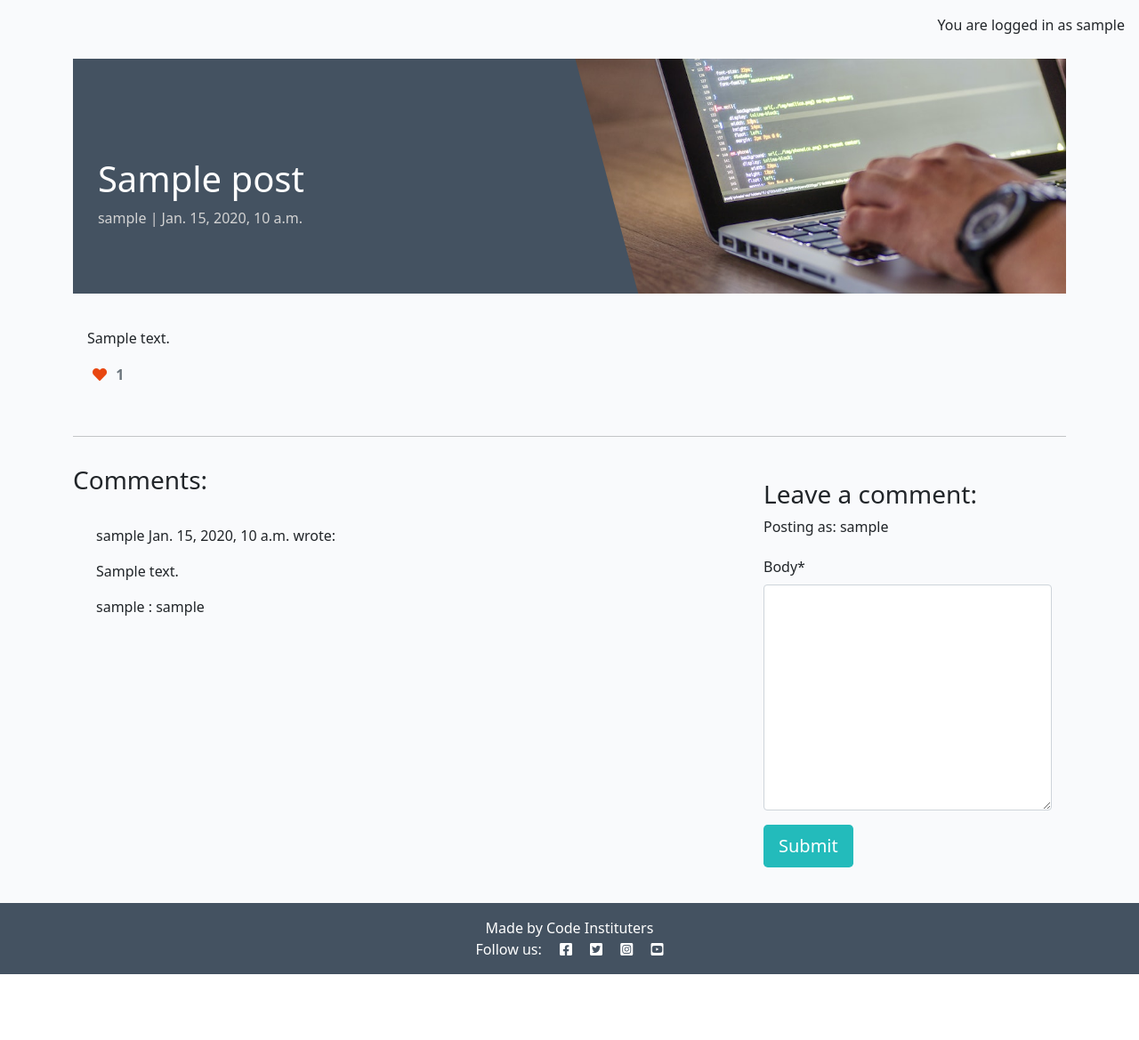
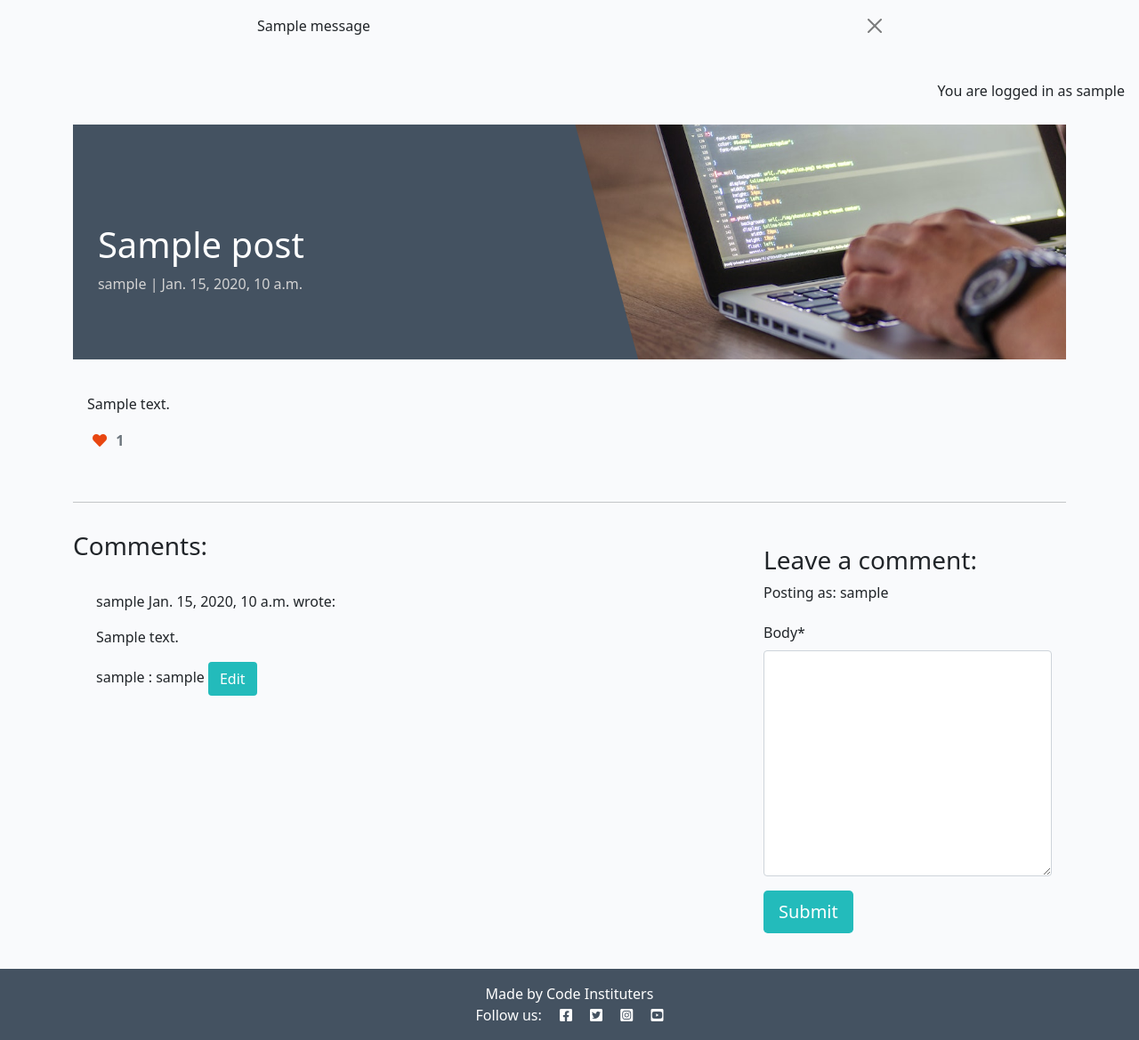
Before and after one commit to AJGreaves/blog-lesson-plan, a Django app: a page that uses templates/base.html in a window 1280 px wide. Shown: the part 60-1229 px from the top of the page at 89% size. Before the commit the page ends 1155 px from the top, so only its background shows below. Run offline with Django 4.2, Linux system fonts and the light colour scheme; a user stored in the database is signed in; tables that the repository leaves empty hold one stand-in row (values such as "Sample post"); one stand-in notice (Sample message) is shown; parts of the project's set-up code (start-up, migrations or seed data) failed here and were passed over; some libraries are stand-ins or nearby versions.

Commit message:
Handle editing comments

```diff
--- a/blog/templates/blog/post_detail.html
+++ b/blog/templates/blog/post_detail.html
@@ -76,7 +76,11 @@
                     </div>
                     {{comment.author}} : {{ user.username}}
                     {% if not comment.approved and comment.author == user %}
-                    <p class="approval">This comment is awaiting approval</p>{% endif %}
+                    <p class="approval">This comment is awaiting approval</p>
+                    {% endif %}
+                    {% if user.is_authenticated and comment.author == user %}
+                    <button class="btn btn-edit" comment_id="{{ comment.id }}">Edit</button>
+                    {% endif %}
                 </div>
                 <!-- Our for loop ends here -->
                 {% endfor %}
@@ -102,6 +106,9 @@
     </div>
 </div>
 
+{% endblock content %}
 
-
-{% endblock content %}
+{% block extras %}
+{% load static %}
+<script src="{% static 'js/comments.js' %}"></script>
+{% endblock extras %}
--- a/blog/urls.py
+++ b/blog/urls.py
@@ -5,4 +5,6 @@ urlpatterns = [
     path('', views.PostList.as_view(), name='home'),
     path('<slug:slug>/', views.post_detail, name='post_detail'),
     path('like/<slug:slug>', views.post_like, name='post_like'),
+    path('<slug:slug>/edit_comment/<int:comment_id>',
+         views.comment_edit, name='comment_edit'),
 ]
--- a/blog/views.py
+++ b/blog/views.py
@@ -1,7 +1,8 @@
 from django.shortcuts import render, get_object_or_404, reverse
 from django.views import generic
+from django.contrib import messages
 from django.http import HttpResponseRedirect
-from .models import Post
+from .models import Post, Comment
 from .forms import CommentForm
 
 # Create your views here.
@@ -83,3 +84,28 @@ def post_like(request, slug, *args, **kwargs):
             post.likes.add(request.user)
 
     return HttpResponseRedirect(reverse('post_detail', args=[slug]))
+
+
+def comment_edit(request, slug, comment_id, *args, **kwargs):
+    """
+    view to edit comments
+    """
+    if request.method == "POST":
+
+        queryset = Post.objects.filter(status=1)
+        post = get_object_or_404(queryset, slug=slug)
+        # comment = post.comments.filter(id=comment_id).first()
+        comment = get_object_or_404(Comment, id=comment_id)
+
+        comment_form = CommentForm(data=request.POST, instance=comment)
+        if comment_form.is_valid() and comment.author == request.user:
+            comment = comment_form.save(commit=False)
+            comment.post = post
+            comment.approved = False
+            comment.save()
+            messages.add_message(request, messages.SUCCESS, 'Comment Updated!')
+        else:
+            messages.add_message(request, messages.ERROR,
+                                 'Error updating comment!')
+
+    return HttpResponseRedirect(reverse('post_detail', args=[slug]))
--- /dev/null
+++ b/static/js/comments.js
@@ -0,0 +1,14 @@
+var editButtons = document.getElementsByClassName("btn-edit");
+var commentText = document.getElementsByTagName("textarea")[0];
+var commentForm = document.getElementById("commentForm");
+var submitButton = document.getElementById("submitButton");
+
+for (let button of editButtons) {
+    button.addEventListener("click", (e) => {
+        let commentId = e.target.getAttribute("comment_id");
+        let commentContent = document.getElementById(`comment${commentId}`).innerText;
+        commentText.value = commentContent;
+        submitButton.innerText = "Update";
+        commentForm.setAttribute("action", `edit_comment/${commentId}`);
+    });
+}
--- a/static/js/script.js
+++ /dev/null
@@ -1 +0,0 @@
-console.log("it works!");
--- a/templates/base.html
+++ b/templates/base.html
@@ -73,6 +73,19 @@
         </div>
     </nav>
 
+    <div class="container">
+        <div class="row">
+            <div class="col-md-8 offset-md-2">
+                {% for message in messages %}
+                <div class="alert {{ message.tags }} alert-dismissible fade show" id="msg" role="alert">
+                    {{ message | safe }}
+                    <button type="button" class="btn-close" data-bs-dismiss="alert" aria-label="Close"></button>
+                </div>
+                {% endfor %}
+            </div>
+        </div>
+    </div>
+
     <main class="flex-shrink-0 main-bg">
 
         {% if user.is_authenticated %}
@@ -100,7 +113,8 @@
     <script src="https://cdn.jsdelivr.net/npm/bootstrap@5.0.1/dist/js/bootstrap.bundle.min.js"
         integrity="sha384-gtEjrD/SeCtmISkJkNUaaKMoLD0//ElJ19smozuHV6z3Iehds+3Ulb9Bn9Plx0x4" crossorigin="anonymous">
         </script>
-    <script src="{% static 'js/script.js' %}"></script>
+    {% block extras %}
+    {% endblock extras %}
 </body>
 
 </html>
```
